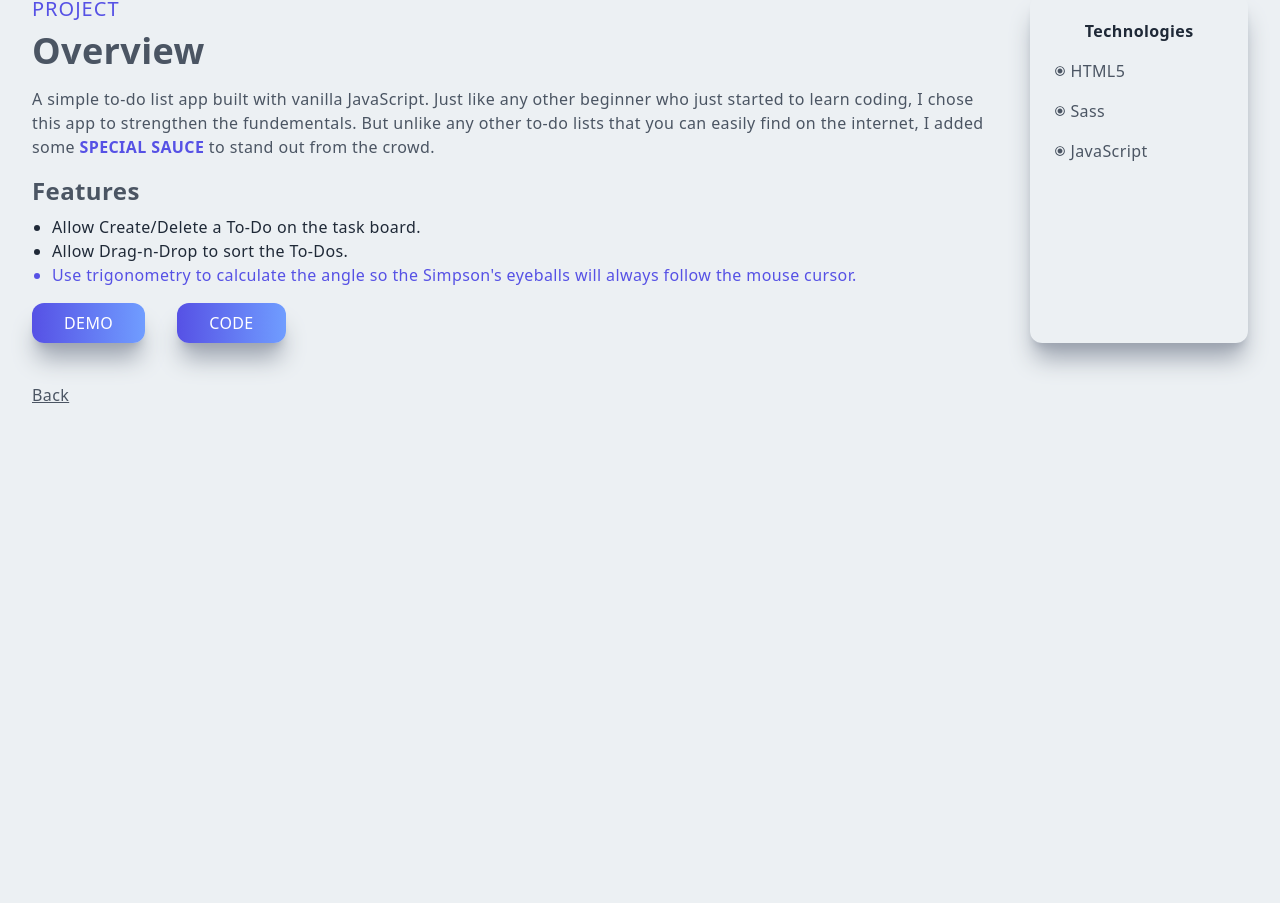
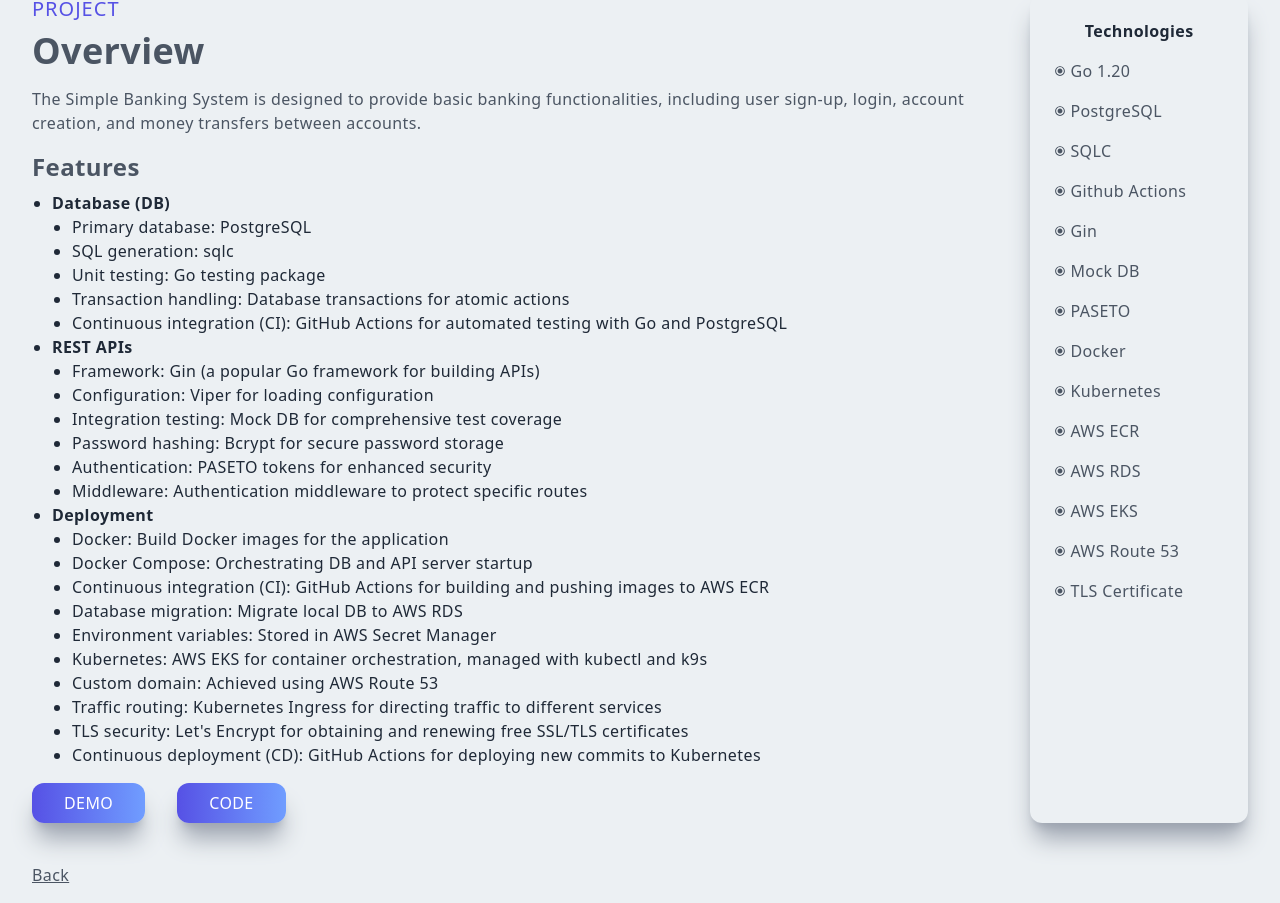
Before and after one commit to Paul-l-sining/Portfolio, a Next.js app: page /simplebank in a window 1280 px wide. Shown: the part 357-1260 px from the top of the page. Before the commit the page ends 800 px from the top, so only its background shows below. Built offline with nearby package versions, Linux system fonts and the light colour scheme.

Commit message:
updated simplebank

```diff
--- a/pages/facebowl.jsx
+++ b/pages/facebowl.jsx
@@ -43,7 +43,6 @@
           </p>
           <h2 className="py-2 text-gray-600">Overview</h2>
           <div>
-            <h2 className="py-1 text-gray-500 text-2xl">Server Side</h2>
             <p className="py-2 text-gray-600">
               Welcome to Facebowl, a powerful and efficient blogging website
               built using GraphQL and various modern technologies. This project
@@ -51,6 +50,7 @@
               TypeScript, and Node.js to provide a seamless and interactive
               blogging experience.
             </p>
+            <h2 className="py-1 text-gray-500 text-2xl">Server Side</h2>
 
             <h2 className="py-2 text-gray-600 text-2xl">Features</h2>
             <ul className="list-disc ml-5">
@@ -95,13 +95,6 @@
           </div>
           <div className="mt-10">
             <h2 className="py-1 text-gray-500 text-2xl">Client Side</h2>
-            <p className="py-2 text-gray-600">
-              Welcome to Facebowl, a blogging website where users can create,
-              view, update, and interact with posts and profiles. This React app
-              is built using the latest technologies to provide a seamless and
-              engaging user experience.
-            </p>
-
             <h2 className="py-2 text-gray-600 text-2xl">Features</h2>
             <ul className="list-disc ml-5">
               <li>
@@ -147,7 +140,7 @@
             </ul>
 
             <a
-              href="gql-blogging-website-client.vercel.app"
+              href="https://gql-blogging-website-client.vercel.app"
               rel="noreferrer"
               target="_blank"
             >
--- a/pages/simplebank.jsx
+++ b/pages/simplebank.jsx
@@ -5,6 +5,8 @@
 import { IoMdRadioButtonOn } from "react-icons/io";
 import Link from "next/link";
 import Head from "next/head";
+import { NotificationManager } from "react-notifications";
+import { NotificationContainer } from "react-notifications";
 
 function Simplebank() {
   return (
@@ -42,38 +44,93 @@
           </p>
           <h2 className="py-2 text-gray-600">Overview</h2>
           <p className="py-2 text-gray-600">
-            A simple to-do list app built with vanilla JavaScript. Just like any
-            other beginner who just started to learn coding, I chose this app to
-            strengthen the fundementals. But unlike any other to-do lists that
-            you can easily find on the internet, I added some
-            <span className="text-[#5651e5] font-bold uppercase">
-              {" "}
-              special sauce{" "}
-            </span>{" "}
-            to stand out from the crowd.
+            The Simple Banking System is designed to provide basic banking
+            functionalities, including user sign-up, login, account creation,
+            and money transfers between accounts.
           </p>
 
           <h2 className="py-2 text-gray-600 text-2xl">Features</h2>
           <ul className="list-disc ml-5">
-            <li>Allow Create/Delete a To-Do on the task board.</li>
-            <li>Allow Drag-n-Drop to sort the To-Dos.</li>
-            <li className="text-[#5651e5]">
-              Use trigonometry to calculate the angle so the Simpson&apos;s
-              eyeballs will always follow the mouse cursor.
+            <li>
+              <h4>Database (DB)</h4>
+              <ul className="list-disc ml-5">
+                <li>Primary database: PostgreSQL</li>
+                <li>SQL generation: sqlc</li>
+                <li>Unit testing: Go testing package</li>
+                <li>
+                  Transaction handling: Database transactions for atomic actions
+                </li>
+                <li>
+                  Continuous integration (CI): GitHub Actions for automated
+                  testing with Go and PostgreSQL
+                </li>
+              </ul>
+            </li>
+            <li>
+              <h4>REST APIs</h4>
+              <ul className="list-disc ml-5">
+                <li>
+                  Framework: Gin (a popular Go framework for building APIs)
+                </li>
+                <li>Configuration: Viper for loading configuration</li>
+                <li>
+                  Integration testing: Mock DB for comprehensive test coverage
+                </li>
+                <li>Password hashing: Bcrypt for secure password storage</li>
+                <li>Authentication: PASETO tokens for enhanced security</li>
+                <li>
+                  Middleware: Authentication middleware to protect specific
+                  routes
+                </li>
+              </ul>
+            </li>
+            <li>
+              <h4>Deployment</h4>
+              <ul className="list-disc ml-5">
+                <li>Docker: Build Docker images for the application</li>
+                <li>Docker Compose: Orchestrating DB and API server startup</li>
+                <li>
+                  Continuous integration (CI): GitHub Actions for building and
+                  pushing images to AWS ECR
+                </li>
+                <li>Database migration: Migrate local DB to AWS RDS</li>
+                <li>Environment variables: Stored in AWS Secret Manager</li>
+                <li>
+                  Kubernetes: AWS EKS for container orchestration, managed with
+                  kubectl and k9s
+                </li>
+                <li>Custom domain: Achieved using AWS Route 53</li>
+                <li>
+                  Traffic routing: Kubernetes Ingress for directing traffic to
+                  different services
+                </li>
+                <li>
+                  TLS security: Let's Encrypt for obtaining and renewing free
+                  SSL/TLS certificates
+                </li>
+                <li>
+                  Continuous deployment (CD): GitHub Actions for deploying new
+                  commits to Kubernetes
+                </li>
+              </ul>
             </li>
           </ul>
 
+          <button
+            className="px-8 py-2 mt-4 mr-8 hover:scale-105 duration-300"
+            onClick={() => {
+              NotificationManager.warning(
+                "As of 2023-09-01, the deployment of this project will be deleted from AWS as EKS is too expensive to maintain. The project is meant to be a learning experience and not a production-ready application.",
+                "Announcement",
+                10000
+              );
+            }}
+          >
+            Demo
+          </button>
+
           <a
-            href="https://lucent-tulumba-bce44d.netlify.app/"
-            rel="noreferrer"
-            target="_blank"
-          >
-            <button className="px-8 py-2 mt-4 mr-8 hover:scale-105 duration-300">
-              Demo
-            </button>
-          </a>
-          <a
-            href="https://github.com/pawpaw2022/vanilla-todo-list"
+            href="https://github.com/pawpaw2022/simplebank/"
             rel="noreferrer"
             target="_blank"
           >
@@ -88,13 +145,46 @@
             <p className="text-center font-bold pb-2">Technologies</p>
             <div className="grid grid-cols-3 lg:grid-cols-1">
               <p className="flex text-gray-600 py-2 items-center">
-                <IoMdRadioButtonOn className="pr-1" /> HTML5
+                <IoMdRadioButtonOn className="pr-1" /> Go 1.20
               </p>
               <p className="flex text-gray-600 py-2 items-center">
-                <IoMdRadioButtonOn className="pr-1" /> Sass
+                <IoMdRadioButtonOn className="pr-1" /> PostgreSQL
               </p>
               <p className="flex text-gray-600 py-2 items-center">
-                <IoMdRadioButtonOn className="pr-1" /> JavaScript
+                <IoMdRadioButtonOn className="pr-1" /> SQLC
+              </p>
+              <p className="flex text-gray-600 py-2 items-center">
+                <IoMdRadioButtonOn className="pr-1" /> Github Actions
+              </p>
+              <p className="flex text-gray-600 py-2 items-center">
+                <IoMdRadioButtonOn className="pr-1" /> Gin
+              </p>
+              <p className="flex text-gray-600 py-2 items-center">
+                <IoMdRadioButtonOn className="pr-1" /> Mock DB
+              </p>
+              <p className="flex text-gray-600 py-2 items-center">
+                <IoMdRadioButtonOn className="pr-1" /> PASETO
+              </p>
+              <p className="flex text-gray-600 py-2 items-center">
+                <IoMdRadioButtonOn className="pr-1" /> Docker
+              </p>
+              <p className="flex text-gray-600 py-2 items-center">
+                <IoMdRadioButtonOn className="pr-1" /> Kubernetes
+              </p>
+              <p className="flex text-gray-600 py-2 items-center">
+                <IoMdRadioButtonOn className="pr-1" /> AWS ECR
+              </p>
+              <p className="flex text-gray-600 py-2 items-center">
+                <IoMdRadioButtonOn className="pr-1" /> AWS RDS
+              </p>
+              <p className="flex text-gray-600 py-2 items-center">
+                <IoMdRadioButtonOn className="pr-1" /> AWS EKS
+              </p>
+              <p className="flex text-gray-600 py-2 items-center">
+                <IoMdRadioButtonOn className="pr-1" /> AWS Route 53
+              </p>
+              <p className="flex text-gray-600 py-2 items-center">
+                <IoMdRadioButtonOn className="pr-1" /> TLS Certificate
               </p>
             </div>
           </div>
@@ -106,6 +196,7 @@
           </Link>
         </div>
       </div>
+      <NotificationContainer />
     </div>
   );
 }
```
